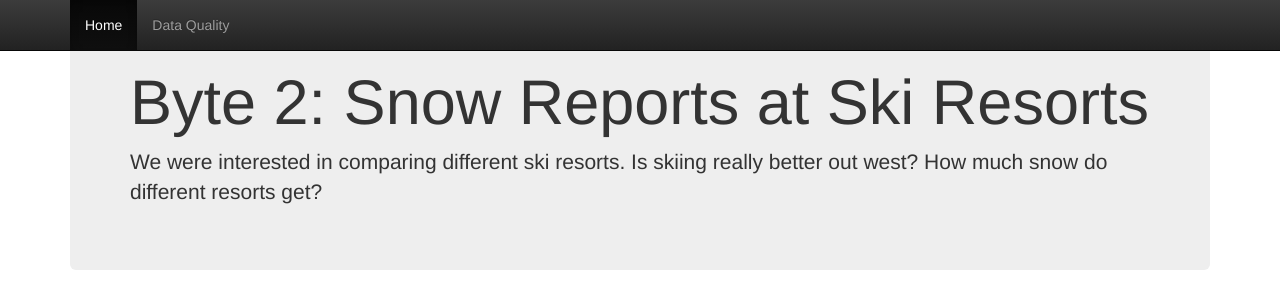
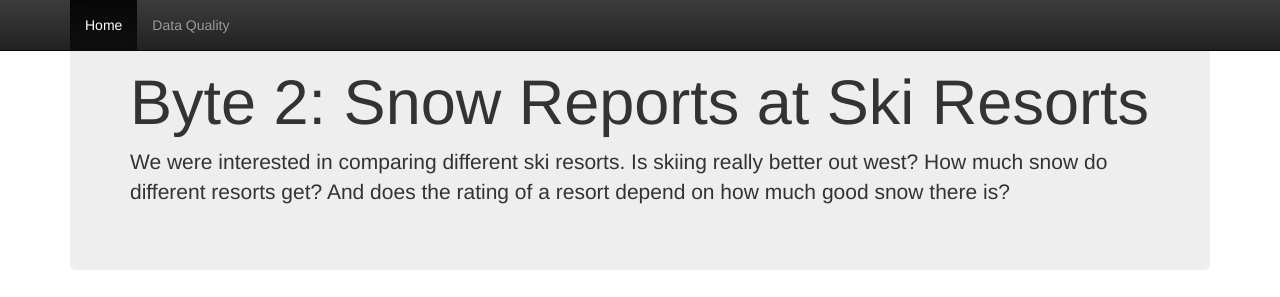
Before and after one commit to jcmarks/jcmarks-mobile, a Flask app: page / in a window 1280 px wide. Shown: the top 297 px of the page. Run offline with Flask 2, Linux system fonts and the light colour scheme; parts of the project's set-up code (start-up, migrations or seed data) failed here and were passed over; some libraries are stand-ins or nearby versions.

Commit message:
adding descriptions

```diff
--- a/templates/index.html
+++ b/templates/index.html
@@ -46,14 +46,32 @@
       <div class="jumbotron">
 	<h1>Byte 2: Snow Reports at Ski Resorts</h1>
         <p>We were interested in comparing different ski resorts. Is skiing really better out west?
-        How much snow do different resorts get?</p>
+        How much snow do different resorts get? And does the rating of a resort depend on how much good snow there is?</p>
       </div>
+<p>This first visualization shows the visitor ratings of the different ski resorts. I was interested in seeing if there
+was a particular geographic spread of ratings (e.g. the Rocky Mountains are more highly rated). It seems that there was no correlation
+between geographic area and visitor rating.</p>
+<p>To some degree, this makes sense. People are likely to visit places that they enjoy, and they are likely to participate in studies
+to rank resorts that they care about.</p>
+<iframe width="500" height="300" scrolling="no" frameborder="no" src="https://fusiontables.google.com/embedviz?q=select+col1+from+1tBVNF8c2RcQaVO5tAoXnBhg9cmn0V0S0gTangC-r&amp;viz=MAP&amp;h=false&amp;lat=39.84986703993382&amp;lng=-91.81757466249996&amp;t=1&amp;z=4&amp;l=col1&amp;y=4&amp;tmplt=4&amp;hml=ONE_COL_LAT_LNG"></iframe>
 
+<p>In the hopes of getting a better picture for the season rather than for a specific day, I looked at base depth of the snow at different resorts.
+Here, we can see a difference in the geographical distribution of high snowfall areas. Places along mountain ranges show a higher overall snow accumulation than
+ski resorts tucked into valleys.</p>
 <iframe width="500" height="300" scrolling="no" frameborder="no" src="https://fusiontables.google.com/embedviz?q=select+col1+from+1tBVNF8c2RcQaVO5tAoXnBhg9cmn0V0S0gTangC-r&amp;viz=MAP&amp;h=false&amp;lat=35.187067103889284&amp;lng=-94.93769185000002&amp;t=1&amp;z=4&amp;l=col1&amp;y=2&amp;tmplt=2&amp;hml=ONE_COL_LAT_LNG"></iframe>
+<p>Next, I visualized the open lifts. December is still early into the ski season, so lift are often not open. Comparing it to the previous plot, I got a good sense
+for how much snow depth matters: it appears that the areas with greater snow depth have more of their lifts open, a fact which makes sense because you have to cover
+all the hazards to skis with snow before you can ski on it!</p>
 <iframe width="500" height="300" scrolling="no" frameborder="no" src="https://fusiontables.google.com/embedviz?q=select+col1+from+1tBVNF8c2RcQaVO5tAoXnBhg9cmn0V0S0gTangC-r&amp;viz=MAP&amp;h=false&amp;lat=39.4777470731174&amp;lng=-89.04901997499996&amp;t=1&amp;z=4&amp;l=col1&amp;y=3&amp;tmplt=3&amp;hml=ONE_COL_LAT_LNG"></iframe>
-<iframe width="500" height="300" scrolling="no" frameborder="no" src="https://fusiontables.google.com/embedviz?q=select+col1+from+1tBVNF8c2RcQaVO5tAoXnBhg9cmn0V0S0gTangC-r&amp;viz=MAP&amp;h=false&amp;lat=39.84986703993382&amp;lng=-91.81757466249996&amp;t=1&amp;z=4&amp;l=col1&amp;y=4&amp;tmplt=4&amp;hml=ONE_COL_LAT_LNG"></iframe>
+<p>I also looked at snow accumulation at different resorts. Is there a huge spread on snow reporting? Most of the resorts reported small amounts of snowfall. </p>
 <iframe width="500" height="300" scrolling="no" frameborder="no" src="https://fusiontables.google.com/embedviz?containerId=googft-gviz-canvas&amp;q=select+col8%2C+count()+from+1tBVNF8c2RcQaVO5tAoXnBhg9cmn0V0S0gTangC-r+group+by+col8+order+by+count()+asc+limit+10&amp;viz=GVIZ&amp;t=COLUMN&amp;uiversion=2&amp;gco_forceIFrame=true&amp;gco_hasLabelsColumn=true&amp;gco_vAxes=%5B%7B%22title%22%3Anull%2C+%22minValue%22%3Anull%2C+%22maxValue%22%3Anull%2C+%22useFormatFromData%22%3Atrue%2C+%22viewWindow%22%3A%7B%22max%22%3Anull%2C+%22min%22%3Anull%7D%2C+%22logScale%22%3Afalse%7D%2C%7B%22useFormatFromData%22%3Atrue%2C+%22viewWindow%22%3A%7B%22max%22%3Anull%2C+%22min%22%3Anull%7D%2C+%22minValue%22%3Anull%2C+%22maxValue%22%3Anull%2C+%22logScale%22%3Afalse%7D%5D&amp;gco_useFirstColumnAsDomain=true&amp;gco_legacyScatterChartLabels=true&amp;gco_isStacked=false&amp;gco_booleanRole=certainty&amp;gco_hAxis=%7B%22useFormatFromData%22%3Atrue%2C+%22viewWindow%22%3A%7B%22max%22%3Anull%2C+%22min%22%3Anull%7D%2C+%22minValue%22%3Anull%2C+%22maxValue%22%3Anull%7D&amp;gco_legend=none&amp;gco_title=24+Hour+Snow+Accumulation%3A+Number+of+Resorts+with+Recorded+Accumulation&amp;gco_domainAxis=%7B%22direction%22%3A1%7D&amp;width=500&amp;height=300"></iframe>
+<p>Finally, I was interested in exploring the question of ratings more. How meaningful are user ratings? Ski resorts offer a wide variety of amenities, and some
+resorts have lots more than other resorts. Surely people would recognize that there is a large distribution. Surprisingly, most of the resorts fell into either a 2.5 to 3.0 range
+or a 4.0 to 4.5 range. It is interesting that this subjective measure is unable to provide a good metric for really comparing; instead we just see two real classes of ski resort quality.
+This chart also shows a data correctness problem: some of the resorts did not receive ratings, but they are showing up in the plot as being rated "0". This is not to say that
+they are bad resorts, only that they have missing data.</p>
 <iframe width="500" height="300" scrolling="no" frameborder="no" src="https://fusiontables.google.com/embedviz?containerId=googft-gviz-canvas&amp;q=select+col11%2C+count()+from+1tBVNF8c2RcQaVO5tAoXnBhg9cmn0V0S0gTangC-r+group+by+col11+order+by+count()+asc+limit+10&amp;viz=GVIZ&amp;t=COLUMN&amp;uiversion=2&amp;gco_forceIFrame=true&amp;gco_hasLabelsColumn=true&amp;gco_vAxes=%5B%7B%22title%22%3Anull%2C+%22minValue%22%3Anull%2C+%22maxValue%22%3Anull%2C+%22useFormatFromData%22%3Atrue%2C+%22viewWindow%22%3A%7B%22max%22%3Anull%2C+%22min%22%3Anull%7D%7D%2C%7B%22useFormatFromData%22%3Atrue%2C+%22viewWindow%22%3A%7B%22max%22%3Anull%2C+%22min%22%3Anull%7D%2C+%22minValue%22%3Anull%2C+%22maxValue%22%3Anull%7D%5D&amp;gco_useFirstColumnAsDomain=true&amp;gco_legacyScatterChartLabels=true&amp;gco_isStacked=false&amp;gco_booleanRole=certainty&amp;gco_hAxis=%7B%22useFormatFromData%22%3Atrue%2C+%22viewWindow%22%3A%7B%22max%22%3Anull%2C+%22min%22%3Anull%7D%2C+%22minValue%22%3Anull%2C+%22maxValue%22%3Anull%7D&amp;gco_legend=none&amp;gco_title=Frequency+of+Ski+Resort+Ratings&amp;width=500&amp;height=300"></iframe>
+<p>See a full discussion of data quality under the <a href="about">Data Quality Tab</a>!</p>
 
       </div> <!-- /page-header -->
     </div> <!-- /container -->
```
Also changed, not shown: templates/about.html (+15 -2 lines).
